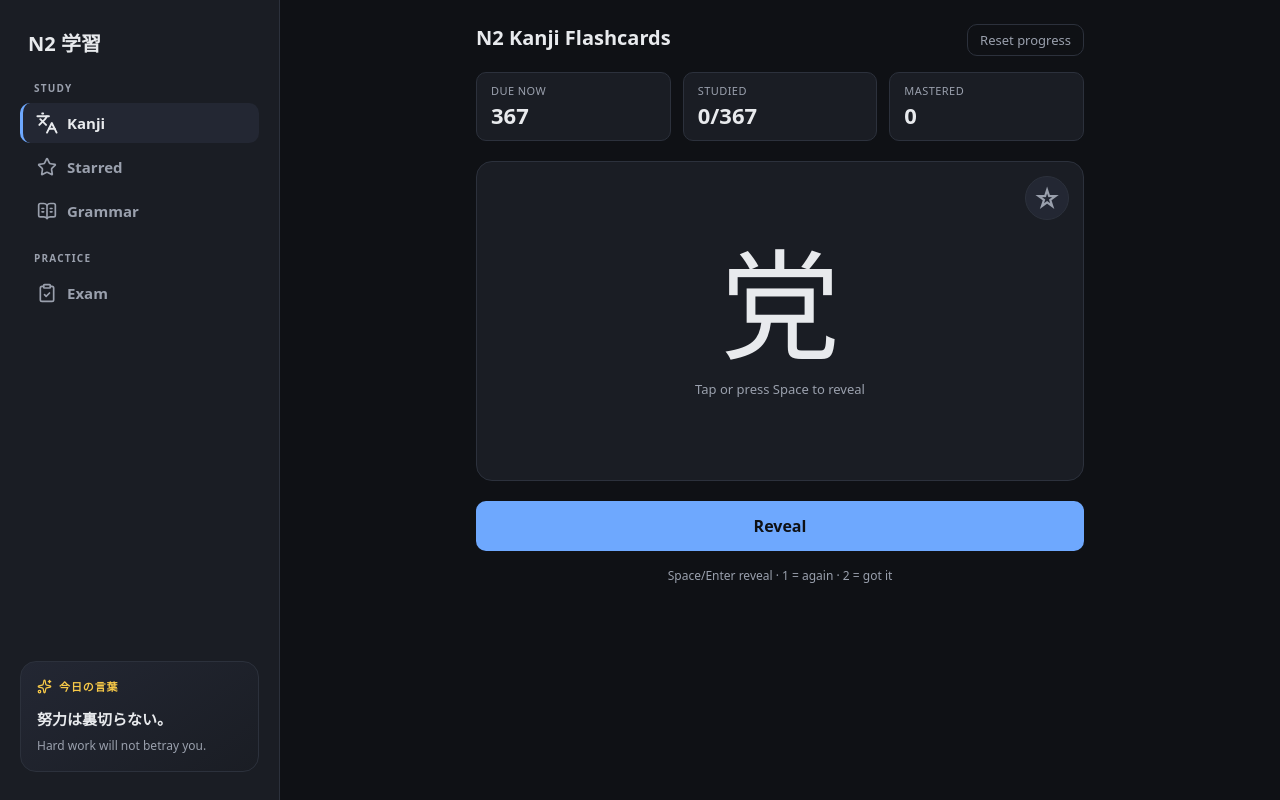
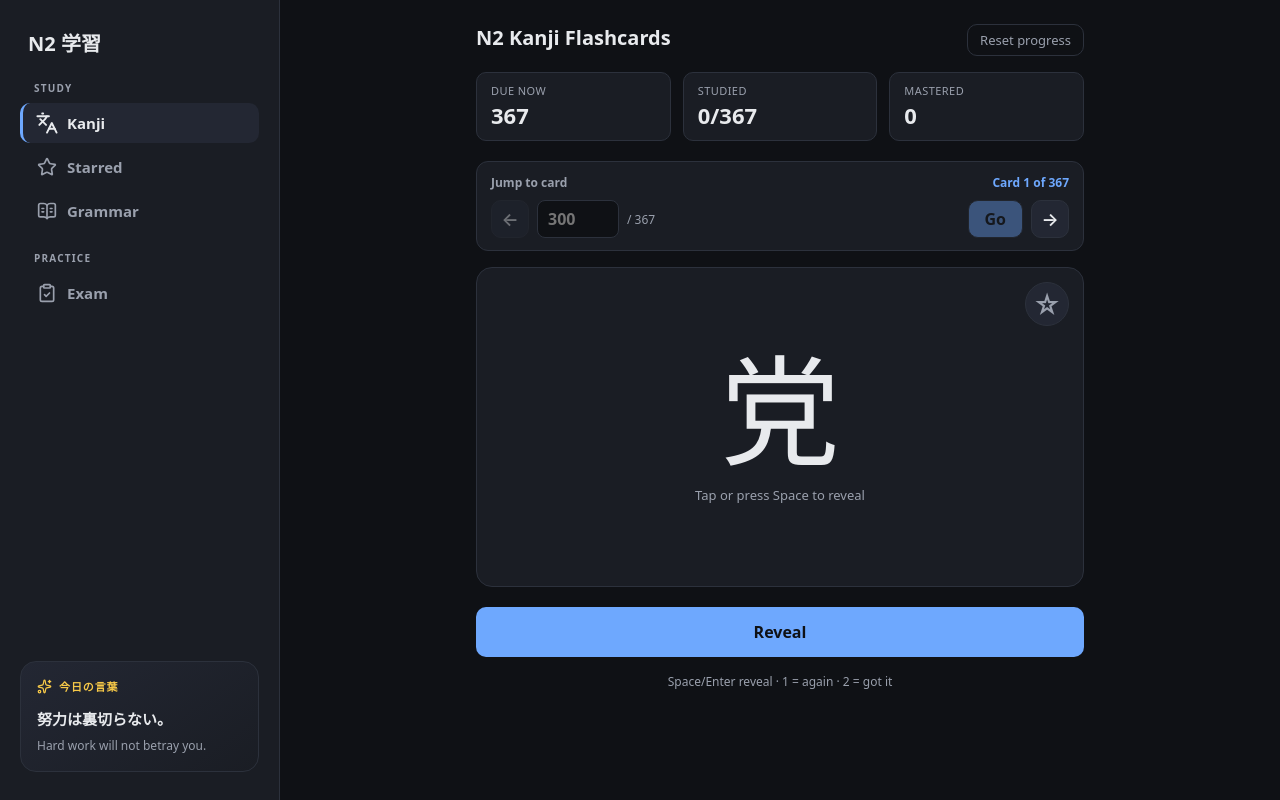
Before and after one commit to aungmyomyat220/N2_Pass, a Next.js app: page / in a window 1280 px wide. Built offline with nearby package versions, Linux system fonts and the light colour scheme.

Commit message:
feat: add card jump functionality with input controls for navigation

```diff
--- a/app/globals.css
+++ b/app/globals.css
@@ -486,6 +486,91 @@ header.app-header h1 {
   font-size: 22px;
   font-weight: 700;
   margin-top: 2px;
+}
+
+.card-jump {
+  margin-bottom: 16px;
+  padding: 12px 14px;
+  background: var(--surface);
+  border: 1px solid var(--border);
+  border-radius: 12px;
+}
+
+.card-jump-label {
+  display: flex;
+  align-items: center;
+  justify-content: space-between;
+  gap: 12px;
+  margin-bottom: 9px;
+  color: var(--muted);
+  font-size: 12px;
+  font-weight: 600;
+}
+
+.card-position {
+  color: var(--accent);
+}
+
+.card-jump-controls {
+  display: flex;
+  align-items: center;
+  gap: 8px;
+}
+
+button.jump-step,
+button.jump-go {
+  flex: 0 0 auto;
+  height: 38px;
+  padding: 0;
+  border: 1px solid var(--border);
+}
+
+button.jump-step {
+  width: 38px;
+  background: var(--surface-2);
+  color: var(--text);
+  font-size: 18px;
+}
+
+button.jump-go {
+  padding: 0 16px;
+  background: var(--accent);
+  color: var(--bg);
+}
+
+button.jump-step:hover:not(:disabled),
+button.jump-go:hover:not(:disabled) {
+  border-color: var(--accent);
+}
+
+button.jump-step:disabled,
+button.jump-go:disabled {
+  opacity: 0.4;
+  cursor: not-allowed;
+}
+
+.jump-input {
+  width: 82px;
+  height: 38px;
+  padding: 0 10px;
+  background: var(--bg);
+  border: 1px solid var(--border);
+  border-radius: 8px;
+  color: var(--text);
+  font: inherit;
+  font-weight: 600;
+}
+
+.jump-input:focus {
+  border-color: var(--accent);
+  outline: none;
+}
+
+.jump-total {
+  margin-right: auto;
+  color: var(--muted);
+  font-size: 12px;
+  white-space: nowrap;
 }
 
 .card {
--- a/app/page.tsx
+++ b/app/page.tsx
@@ -1,6 +1,12 @@
 "use client";
 
-import { useCallback, useEffect, useMemo, useState } from "react";
+import {
+  useCallback,
+  useEffect,
+  useMemo,
+  useState,
+  type FormEvent,
+} from "react";
 import rawData from "@/data/n2-kanji.json";
 import KanjiFlashcard from "@/app/components/KanjiFlashcard";
 import {
@@ -24,6 +30,8 @@ export default function Home() {
   const [starred, setStarred] = useState<string[] | null>(null);
   const [revealed, setRevealed] = useState(false);
   const [now, setNow] = useState(0);
+  const [manualIndex, setManualIndex] = useState<number | null>(null);
+  const [jumpValue, setJumpValue] = useState("");
 
   useEffect(() => {
     setProgress(loadProgress());
@@ -41,7 +49,14 @@ export default function Home() {
     return computeStats(CARDS, progress, now);
   }, [progress, now]);
 
-  const current: KanjiCard | undefined = queue[0];
+  const current: KanjiCard | undefined =
+    manualIndex === null ? queue[0] : CARDS[manualIndex];
+  const currentNumber = current
+    ? CARDS.findIndex((card) => card.kanji === current.kanji) + 1
+    : null;
+  const jumpNumber = Number(jumpValue);
+  const jumpIsValid =
+    Number.isInteger(jumpNumber) && jumpNumber >= 1 && jumpNumber <= CARDS.length;
 
   const answer = useCallback(
     (knewIt: boolean) => {
@@ -50,8 +65,18 @@ export default function Home() {
       saveProgress(next);
       setProgress(next);
       setRevealed(false);
+      if (manualIndex !== null) {
+        const nextIndex = manualIndex + 1;
+        if (nextIndex < CARDS.length) {
+          setManualIndex(nextIndex);
+          setJumpValue(String(nextIndex + 1));
+        } else {
+          setManualIndex(null);
+          setJumpValue("");
+        }
+      }
     },
-    [progress, current],
+    [progress, current, manualIndex],
   );
 
   // Keyboard shortcuts: Space/Enter to reveal, 1=again, 2=good.
@@ -77,6 +102,26 @@ export default function Home() {
     setProgress({});
     setRevealed(false);
     setNow(Date.now());
+    setManualIndex(null);
+    setJumpValue("");
+  };
+
+  const jumpToIndex = (index: number) => {
+    const safeIndex = Math.min(Math.max(index, 0), CARDS.length - 1);
+    setManualIndex(safeIndex);
+    setJumpValue(String(safeIndex + 1));
+    setRevealed(false);
+  };
+
+  const handleJump = (event: FormEvent<HTMLFormElement>) => {
+    event.preventDefault();
+    if (!jumpIsValid) return;
+    jumpToIndex(jumpNumber - 1);
+  };
+
+  const skipCard = (direction: -1 | 1) => {
+    const index = currentNumber ? currentNumber - 1 : 0;
+    jumpToIndex(index + direction);
   };
 
   const handleToggleStar = () => {
@@ -112,6 +157,58 @@ export default function Home() {
             <div className="value">{stats.mastered}</div>
           </div>
         </div>
+      )}
+
+      {progress !== null && (
+        <form className="card-jump" onSubmit={handleJump}>
+          <div className="card-jump-label">
+            <span>Jump to card</span>
+            {currentNumber && (
+              <span className="card-position">
+                Card {currentNumber} of {CARDS.length}
+              </span>
+            )}
+          </div>
+          <div className="card-jump-controls">
+            <button
+              type="button"
+              className="jump-step"
+              aria-label="Previous card"
+              disabled={!currentNumber || currentNumber <= 1}
+              onClick={() => skipCard(-1)}
+            >
+              ←
+            </button>
+            <input
+              className="jump-input"
+              type="number"
+              min="1"
+              max={CARDS.length}
+              inputMode="numeric"
+              aria-label={`Card number from 1 to ${CARDS.length}`}
+              placeholder="300"
+              value={jumpValue}
+              onChange={(event) => setJumpValue(event.target.value)}
+            />
+            <span className="jump-total">/ {CARDS.length}</span>
+            <button
+              type="submit"
+              className="jump-go"
+              disabled={!jumpIsValid}
+            >
+              Go
+            </button>
+            <button
+              type="button"
+              className="jump-step"
+              aria-label="Next card"
+              disabled={!currentNumber || currentNumber >= CARDS.length}
+              onClick={() => skipCard(1)}
+            >
+              →
+            </button>
+          </div>
+        </form>
       )}
 
       {progress === null ? (
```
